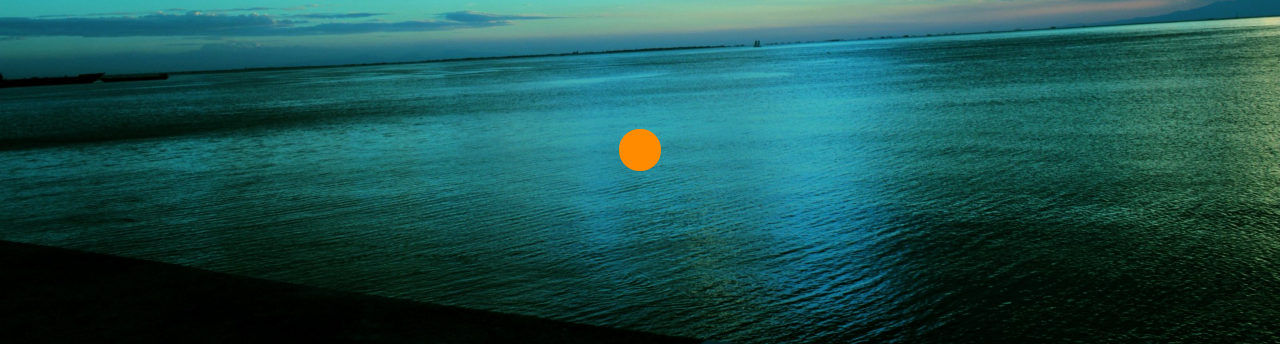
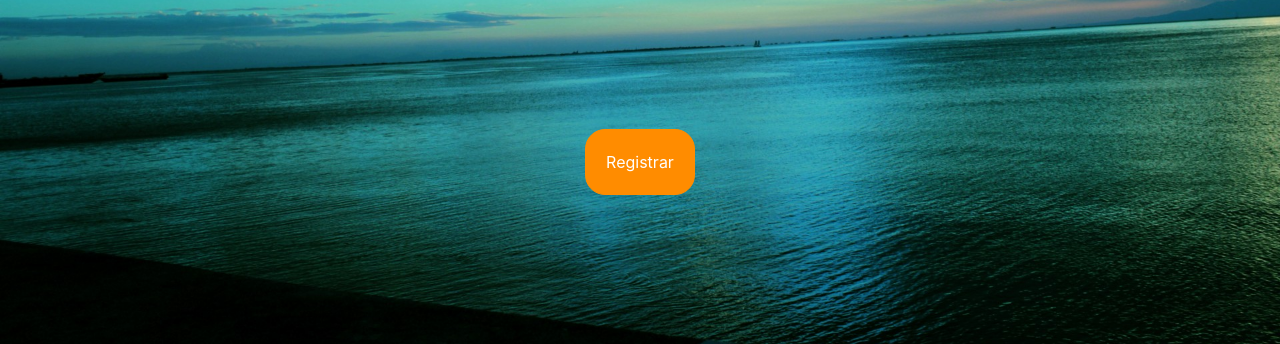
Before and after one commit to mezma89/mezma89.github.io, a plain HTML site: page index.html in a window 1280 px wide. Shown: the part 456-800 px from the top of the page. Drawn offline with nearby package versions, Linux system fonts and the light colour scheme.

Commit message:
fix link text

```diff
--- a/index.html
+++ b/index.html
@@ -10,7 +10,7 @@
 <p class="title"> HOLA HOLA!</p>
 <div class="text-center">
 
-<a class="btn btn-primary centered" href="miraesto.html"></a>
+<a class="btn btn-primary centered" href="miraesto.html">Registrar</a>
 
 </div>
 </body>
```
